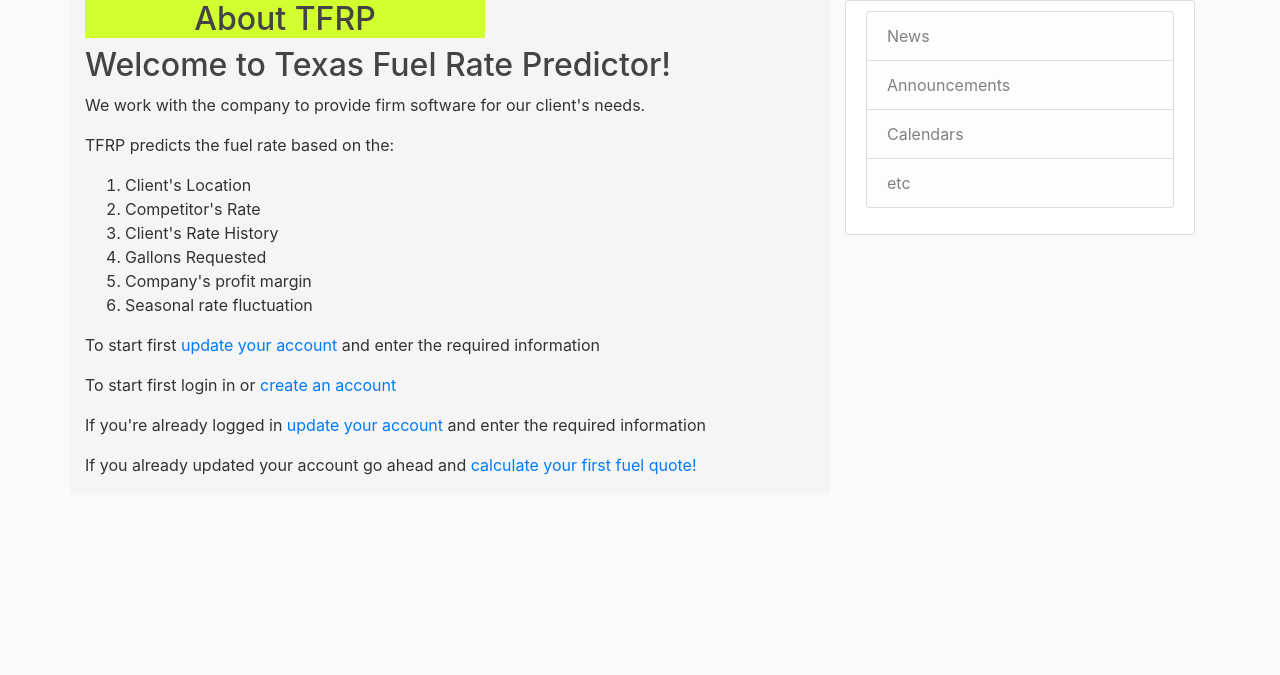
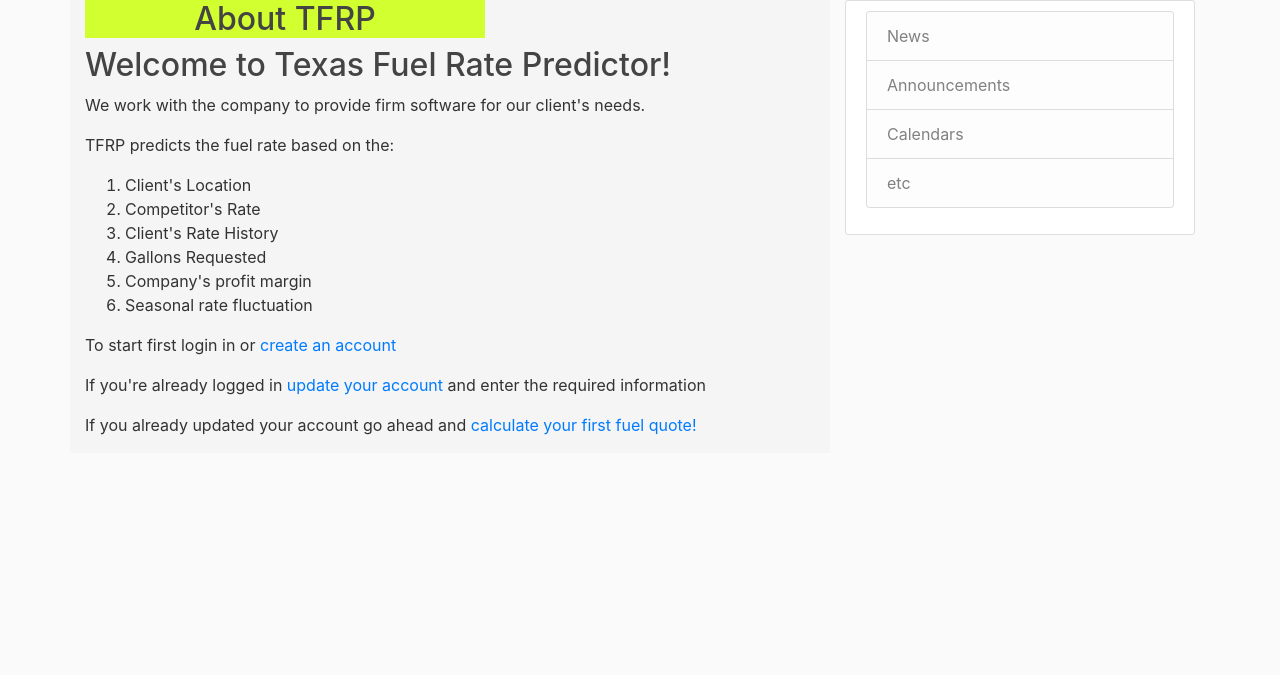
Before and after one commit to Hoangvo92/software-design, a Flask app: page /about in a window 1280 px wide. Shown: the part 80-755 px from the top of the page. Run offline with Flask 2, Linux system fonts and the light colour scheme; some libraries are stand-ins or nearby versions.

Commit message:
Added new testuser; deleted unnecessary line in about page.

```diff
--- a/texasfuelratepredictor/templates/about.html
+++ b/texasfuelratepredictor/templates/about.html
@@ -19,7 +19,6 @@
     </ol>
 
 
-    <p>To start first <a href="{{ url_for('users.account') }}">update your account </a>and enter the required information</p>
     <p>To start first login in or <a href="{{ url_for('users.register') }}">create an account</a></p>
     <p>If you're already logged in <a href="{{ url_for('users.account') }}">update your account </a>and enter the required information</p>
     <p>If you already updated your account go ahead and <a href="{{ url_for('fuel.fuel_rate_cal') }}">calculate your first fuel quote!</a></p>
```
Also changed, not shown: texasfuelratepredictor/site.db, texasfuelratepredictor/static/profile_pics/ba4ff9c86a3ea2e8.jpg (added).
